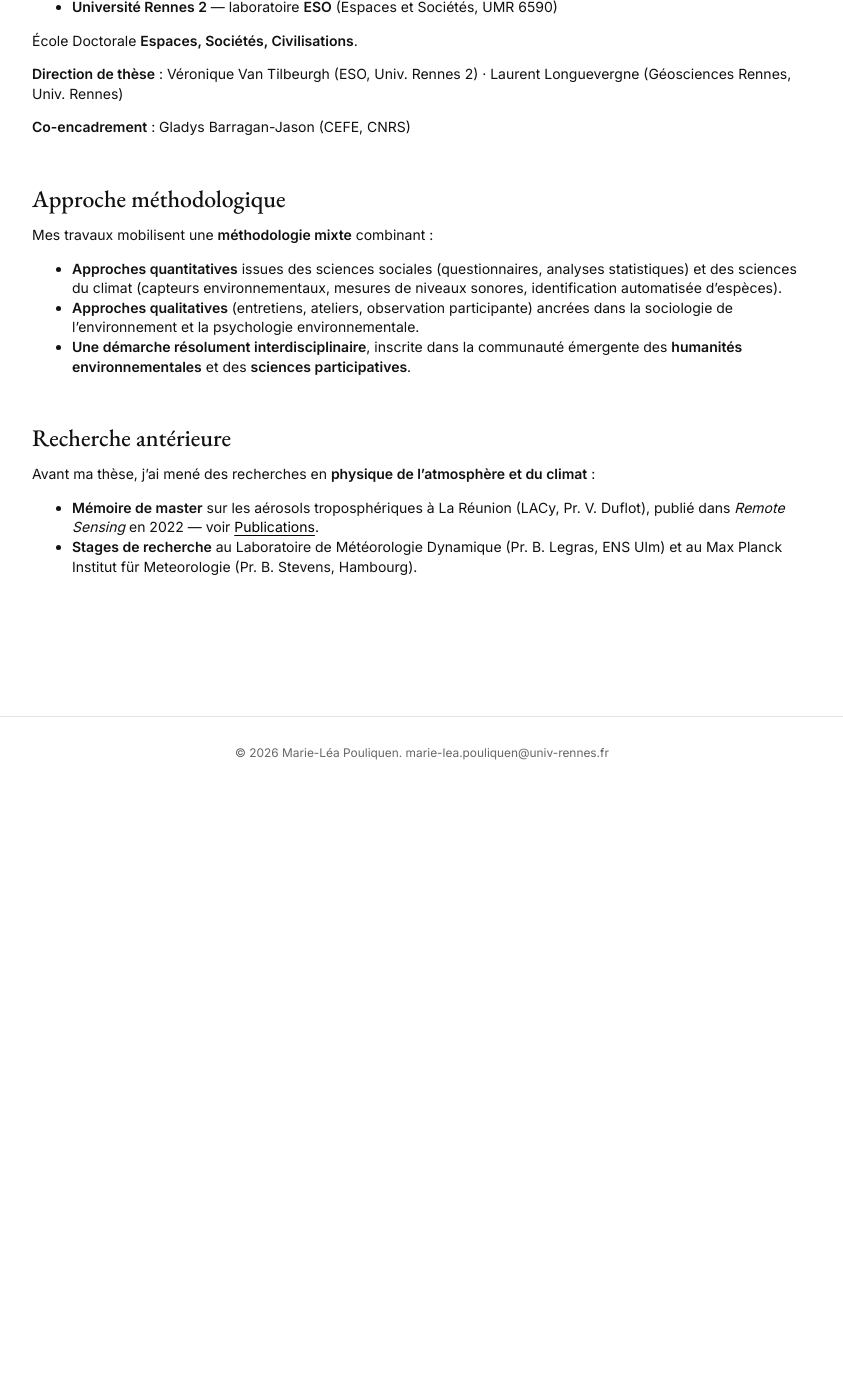
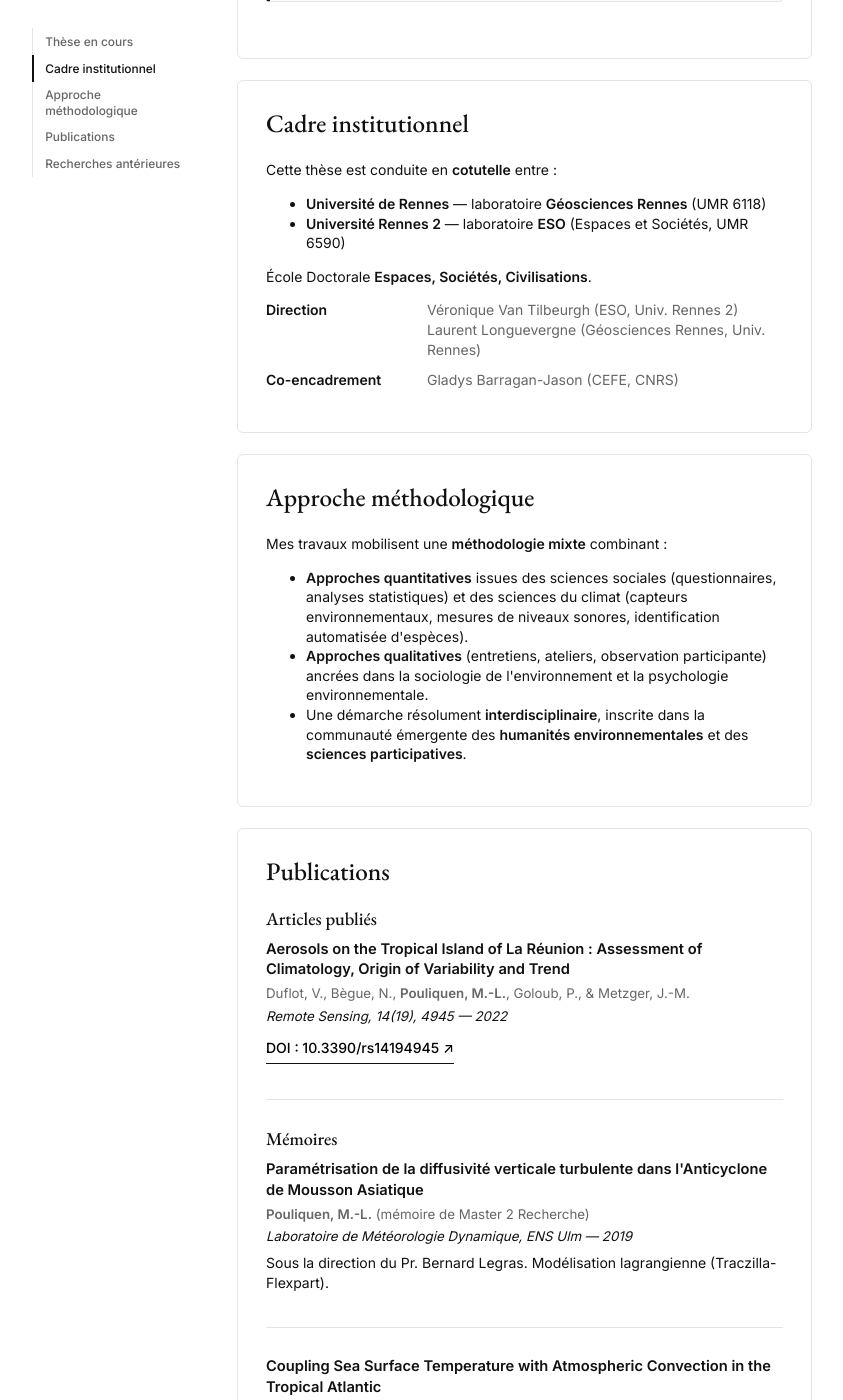
Before and after one commit to marieleapouliquen/marieleapouliquen.github.io, a Jekyll site: the page built from _pages/recherche.md, in a window 1280 px wide and 1400 px high, scrolled down 893 px. Shown: the whole window, without its empty margins (218-1061 px from the left). Built offline with Jekyll 4.4.1, drawn with Linux system fonts in a browser that asks for light colours; before the commit the page ends 1695 px from its top, so only the background shows below that; some of the changed text lies outside the part shown.

Commit message:
Update recherche.md

```diff
--- a/_pages/recherche.md
+++ b/_pages/recherche.md
@@ -1,20 +1,43 @@
 ---
 layout: default
 permalink: /recherche/
-title: Recherche
-description: Travaux doctoraux et projets de recherche
+title: ""
+description: Travaux de recherche, projet doctoral Cap Nature et publications
+body_class: page-cv
 ---
 
-Ma recherche se situe à la **croisée des sciences sociales et environnementales**. Elle interroge la **relation que les jeunes générations entretiennent au vivant** à l'heure où les expériences directes de nature se raréfient et où les technologies numériques deviennent omniprésentes.
+<div class="cv-layout">
 
-## Projet doctoral en cours · Cap Nature
+<aside class="cv-toc">
+  <ul class="cv-toc-list">
+    <li><a href="#these">Thèse en cours</a></li>
+    <li><a href="#cadre">Cadre institutionnel</a></li>
+    <li><a href="#methodes">Approche méthodologique</a></li>
+    <li><a href="#publications">Publications</a></li>
+    <li><a href="#anterieur">Recherches antérieures</a></li>
+  </ul>
+</aside>
+
+<div class="cv-main">
+
+<div class="cv-header">
+  <div class="cv-header-text">
+    <h1>Recherche</h1>
+    <p style="color: var(--color-muted); margin: 0;">Travaux doctoraux, publications et projets de recherche.</p>
+  </div>
+</div>
+
+<p><strong>Comment les 15-25 ans se relient-ils aujourd'hui au vivant</strong>, à l'heure où les expériences directes de nature se raréfient et où le numérique s'invite partout ? C'est la question qui structure mon travail doctoral, à la <strong>croisée de la sociologie de l'environnement, de la psychologie environnementale et de l'écologie sensorielle</strong>.</p>
+
+<section class="cv-section" id="these">
+<h2>Thèse en cours · Cap Nature</h2>
 
 <div class="research-feature">
   <div class="research-feature-content">
     <p class="research-feature-meta">Doctorat en cours · 2024 — 2027</p>
     <h3>Cap Nature : des capteurs pour renouer avec le vivant</h3>
-    <p>Comment les technologies participatives (capteurs environnementaux, applications d'identification d'espèces) peuvent-elles servir de <strong>seuil</strong> vers une expérience sensible du vivant chez les 15-25 ans, plutôt que de s'y substituer ?</p>
-    <p>Mon doctorat articule <strong>trois études complémentaires</strong> :</p>
+    <p>Comment les technologies participatives (capteurs environnementaux, applications d'identification d'espèces) peuvent-elles servir de <strong>seuil</strong> vers une expérience sensible du vivant chez les 15-25 ans, plutôt que de s'y substituer&nbsp;?</p>
+    <p>Mon doctorat articule <strong>trois études complémentaires</strong>&nbsp;:</p>
     <ul>
       <li><strong>Étude 1</strong> — Enquête quantitative sur les facteurs sociaux, culturels et expérientiels qui façonnent le rapport au vivant des 15-25 ans.</li>
       <li><strong>Étude 2</strong> — Revue systématique (méthodologie PRISMA) des pédagogies de reconnexion à la nature inspirées des sciences participatives.</li>
@@ -23,31 +46,120 @@ Ma recherche se situe à la **croisée des sciences sociales et environnementale
     <p style="margin-top: 1rem;"><a href="{{ '/cap-nature/' | relative_url }}" class="external-link">→ Voir le projet et le wiki des ateliers</a></p>
   </div>
 </div>
+</section>
 
-## Cadre institutionnel
+<section class="cv-section" id="cadre">
+<h2>Cadre institutionnel</h2>
 
-Cette thèse est conduite en **cotutelle** entre :
+<p>Cette thèse est conduite en <strong>cotutelle</strong> entre&nbsp;:</p>
 
-- **Université de Rennes** — laboratoire **Géosciences Rennes** (UMR 6118)
-- **Université Rennes 2** — laboratoire **ESO** (Espaces et Sociétés, UMR 6590)
+<ul>
+  <li><strong>Université de Rennes</strong> — laboratoire <strong>Géosciences Rennes</strong> (UMR 6118)</li>
+  <li><strong>Université Rennes 2</strong> — laboratoire <strong>ESO</strong> (Espaces et Sociétés, UMR 6590)</li>
+</ul>
 
-École Doctorale **Espaces, Sociétés, Civilisations**.
+<p>École Doctorale <strong>Espaces, Sociétés, Civilisations</strong>.</p>
 
-**Direction de thèse** : Véronique Van Tilbeurgh (ESO, Univ. Rennes 2) · Laurent Longuevergne (Géosciences Rennes, Univ. Rennes)
+<dl class="cv-info-grid">
+  <dt>Direction</dt>
+  <dd>Véronique Van Tilbeurgh (ESO, Univ. Rennes 2)<br>Laurent Longuevergne (Géosciences Rennes, Univ. Rennes)</dd>
+  <dt>Co-encadrement</dt>
+  <dd>Gladys Barragan-Jason (CEFE, CNRS)</dd>
+</dl>
+</section>
 
-**Co-encadrement** : Gladys Barragan-Jason (CEFE, CNRS)
+<section class="cv-section" id="methodes">
+<h2>Approche méthodologique</h2>
 
-## Approche méthodologique
+<p>Mes travaux mobilisent une <strong>méthodologie mixte</strong> combinant&nbsp;:</p>
 
-Mes travaux mobilisent une **méthodologie mixte** combinant :
+<ul>
+  <li><strong>Approches quantitatives</strong> issues des sciences sociales (questionnaires, analyses statistiques) et des sciences du climat (capteurs environnementaux, mesures de niveaux sonores, identification automatisée d'espèces).</li>
+  <li><strong>Approches qualitatives</strong> (entretiens, ateliers, observation participante) ancrées dans la sociologie de l'environnement et la psychologie environnementale.</li>
+  <li>Une démarche résolument <strong>interdisciplinaire</strong>, inscrite dans la communauté émergente des <strong>humanités environnementales</strong> et des <strong>sciences participatives</strong>.</li>
+</ul>
+</section>
 
-- **Approches quantitatives** issues des sciences sociales (questionnaires, analyses statistiques) et des sciences du climat (capteurs environnementaux, mesures de niveaux sonores, identification automatisée d'espèces).
-- **Approches qualitatives** (entretiens, ateliers, observation participante) ancrées dans la sociologie de l'environnement et la psychologie environnementale.
-- **Une démarche résolument interdisciplinaire**, inscrite dans la communauté émergente des **humanités environnementales** et des **sciences participatives**.
+<section class="cv-section" id="publications">
+<h2>Publications</h2>
 
-## Recherche antérieure
+<h3 style="margin-top: 0;">Articles publiés</h3>
 
-Avant ma thèse, j'ai mené des recherches en **physique de l'atmosphère et du climat** :
+<div class="publication">
+  <p class="pub-title">Aerosols on the Tropical Island of La Réunion : Assessment of Climatology, Origin of Variability and Trend</p>
+  <p class="pub-authors">Duflot, V., Bègue, N., <strong>Pouliquen, M.-L.</strong>, Goloub, P., &amp; Metzger, J.-M.</p>
+  <p class="pub-venue"><em>Remote Sensing</em>, 14(19), 4945 — 2022</p>
+  <p><a href="https://doi.org/10.3390/rs14194945" class="external-link">DOI : 10.3390/rs14194945 ↗</a></p>
+</div>
 
-- **Mémoire de master** sur les aérosols troposphériques à La Réunion (LACy, Pr. V. Duflot), publié dans *Remote Sensing* en 2022 — voir [Publications]({{ '/publications/' | relative_url }}).
-- **Stages de recherche** au Laboratoire de Météorologie Dynamique (Pr. B. Legras, ENS Ulm) et au Max Planck Institut für Meteorologie (Pr. B. Stevens, Hambourg).
+<h3>Mémoires</h3>
+
+<div class="publication">
+  <p class="pub-title">Paramétrisation de la diffusivité verticale turbulente dans l'Anticyclone de Mousson Asiatique</p>
+  <p class="pub-authors"><strong>Pouliquen, M.-L.</strong> (mémoire de Master 2 Recherche)</p>
+  <p class="pub-venue">Laboratoire de Météorologie Dynamique, ENS Ulm — 2019</p>
+  <p>Sous la direction du Pr. Bernard Legras. Modélisation lagrangienne (Traczilla-Flexpart).</p>
+</div>
+
+<div class="publication">
+  <p class="pub-title">Coupling Sea Surface Temperature with Atmospheric Convection in the Tropical Atlantic</p>
+  <p class="pub-authors"><strong>Pouliquen, M.-L.</strong> (mémoire de Master 1)</p>
+  <p class="pub-venue">Max Planck Institut für Meteorologie, Hambourg — 2018</p>
+  <p>Sous la direction du Pr. Björn Stevens et du Dr. James Ruppert. Modélisation couplée océan-atmosphère (PyOM, ICON).</p>
+</div>
+
+<div class="publication">
+  <p class="pub-title">Climatologie des propriétés optiques des aérosols troposphériques mesurés à La Réunion</p>
+  <p class="pub-authors"><strong>Pouliquen, M.-L.</strong> (mémoire d'ingénieur)</p>
+  <p class="pub-venue">Laboratoire de l'Atmosphère et des Cyclones, La Réunion — 2017</p>
+  <p>Sous la direction du Dr. Valentin Duflot. Inversion lidar/satellite des aérosols troposphériques.</p>
+</div>
+</section>
+
+<section class="cv-section" id="anterieur">
+<h2>Recherches antérieures</h2>
+
+<p>Avant ma thèse, j'ai mené des recherches en <strong>physique de l'atmosphère et du climat</strong>&nbsp;:</p>
+
+<ul>
+  <li><strong>Stage de Master 2</strong> au Laboratoire de Météorologie Dynamique (Pr. B. Legras, ENS Ulm) — paramétrisation de la diffusivité verticale dans l'Anticyclone de Mousson Asiatique.</li>
+  <li><strong>Stage de Master 1</strong> au Max Planck Institut für Meteorologie de Hambourg (Pr. B. Stevens, Dr. J. Ruppert) — modélisation couplée océan-atmosphère.</li>
+  <li><strong>Stage d'ingénieur</strong> au Laboratoire de l'Atmosphère et des Cyclones de La Réunion (Dr. V. Duflot) — inversion lidar/satellite, publication dans <em>Remote Sensing</em> en 2022.</li>
+</ul>
+
+<p>Le détail complet des stages, missions et formations figure dans la <a href="{{ '/cv/' | relative_url }}">page CV</a>.</p>
+</section>
+
+</div>
+</div>
+
+<script>
+// Sommaire qui surligne la section active au scroll
+document.addEventListener('DOMContentLoaded', function() {
+  const sections = document.querySelectorAll('.cv-section');
+  const tocLinks = document.querySelectorAll('.cv-toc-list a');
+
+  function setActive() {
+    let current = '';
+    sections.forEach(section => {
+      const rect = section.getBoundingClientRect();
+      if (rect.top <= 100) current = section.id;
+    });
+    tocLinks.forEach(link => {
+      link.classList.toggle('active', link.getAttribute('href') === '#' + current);
+    });
+  }
+
+  window.addEventListener('scroll', setActive);
+  setActive();
+
+  // Smooth scroll
+  tocLinks.forEach(link => {
+    link.addEventListener('click', function(e) {
+      e.preventDefault();
+      const target = document.querySelector(this.getAttribute('href'));
+      if (target) target.scrollIntoView({ behavior: 'smooth', block: 'start' });
+    });
+  });
+});
+</script>
```
